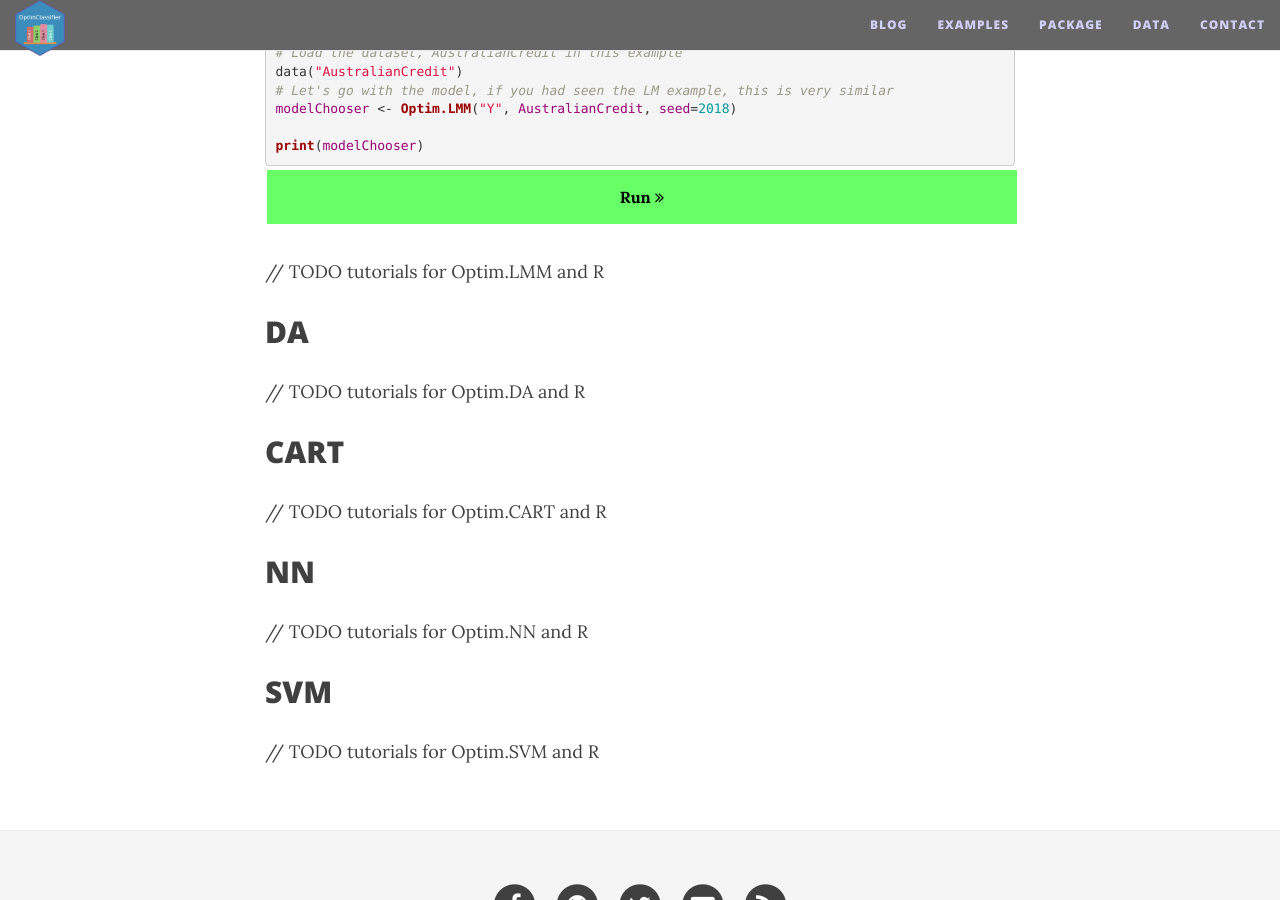
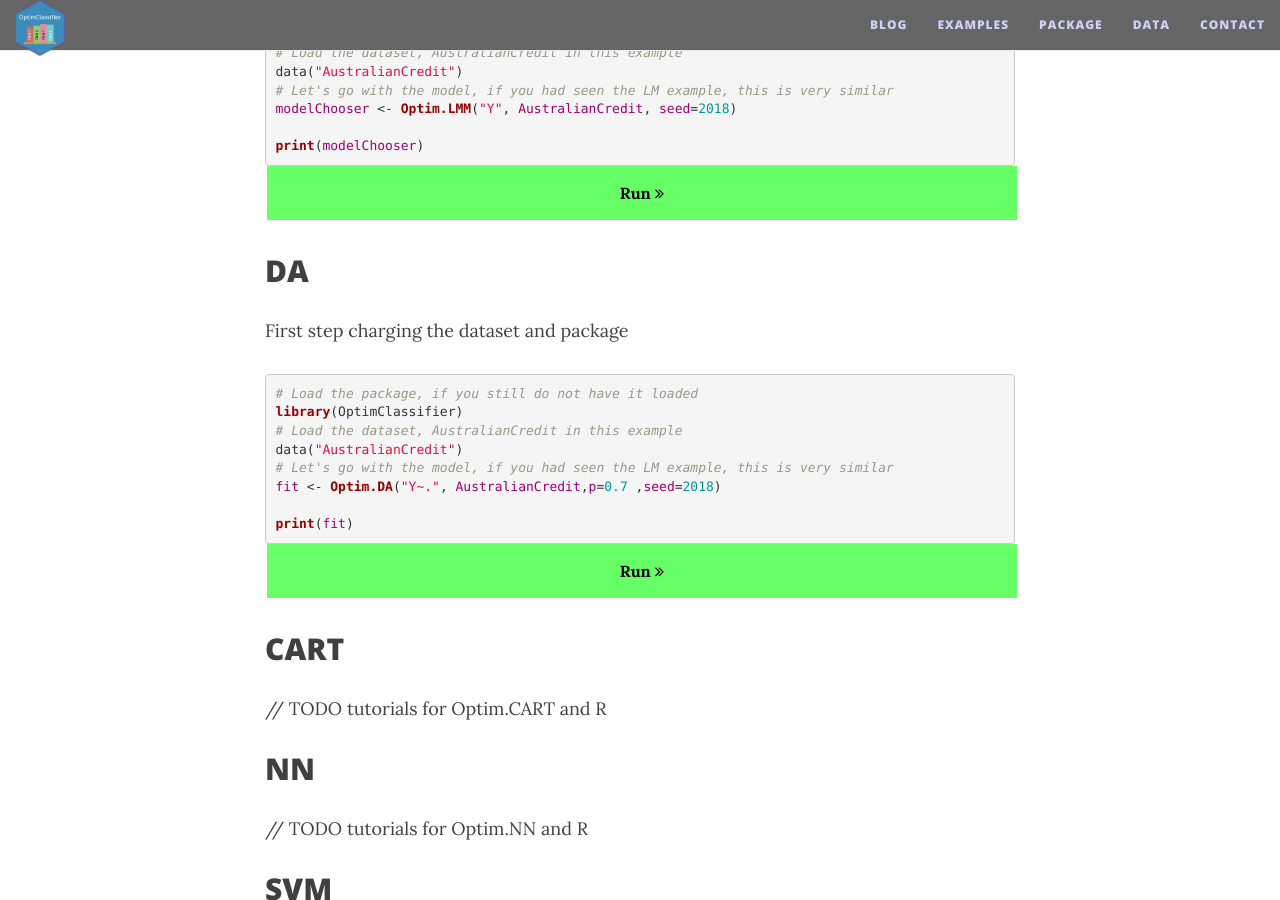
Before and after one commit to economistgame/OptimClassifier, a Jekyll site: the page built from examples/index.md, in a window 1280 px wide and 900 px high, scrolled down 1296 px. Built offline with Jekyll 4.4.1, drawn with Linux system fonts in a browser that asks for light colours; nearby versions of some CDN libraries.

Commit message:
Update index.md

```diff
--- a/examples/index.md
+++ b/examples/index.md
@@ -167,15 +167,30 @@ data(<span class="hljs-string">"AustralianCredit"</span>)
 
 <span class="hljs-keyword">print</span>(<span class="hljs-literal">modelChooser</span>)
 </code></pre>
-<p class="buttonFragment"><button style="width:100%" class="method-button" onClick="location.href='#lmm'">Run <i class="fa fa-angle-double-right"></i>
+<p class="buttonFragment"><button id="LMM" style="width:100%;margin-top: 0px;" class="method-button" onClick="LMMResults()">Run <i class="fa fa-angle-double-right"></i>
 </button></p>
 
-// TODO tutorials for Optim.LMM and R
+<div id="LMMResults" class="hidden">
+// TODO results for Optim.LMM example
+</div>
 
 ## DA
+First step charging the dataset and package
+<pre class="r codeFragment"><code><span class="hljs-comment"># Load the package, if you still do not have it loaded</span>
+<span class="hljs-keyword">library</span>(OptimClassifier)
+<span class="hljs-comment"># Load the dataset, <i>AustralianCredit</i> in this example </span>
+data(<span class="hljs-string">"AustralianCredit"</span>)
+<span class="hljs-comment"># Let's go with the model, if you had seen the LM example, this is very similar </span>
+<span class="hljs-literal">fit</span> &lt;- <span class="hljs-keyword">Optim.DA</span>(<span class="hljs-string">"Y~."</span>, <span class="hljs-literal">AustralianCredit</span>,<span class="hljs-literal">p</span>=<span class="hljs-number">0.7</span> ,<span class="hljs-literal">seed</span>=<span class="hljs-number">2018</span>)
 
-// TODO tutorials for Optim.DA and R
+<span class="hljs-keyword">print</span>(<span class="hljs-literal">fit</span>)
+</code></pre>
+<p class="buttonFragment"><button id="DA" style="width:100%;margin-top: 0px;" class="method-button" onClick="DAResults()">Run <i class="fa fa-angle-double-right"></i>
+</button></p>
 
+<div id="DAResults" class="hidden">
+// TODO results for Optim.DA example
+</div>
 
 ## CART
 
```
